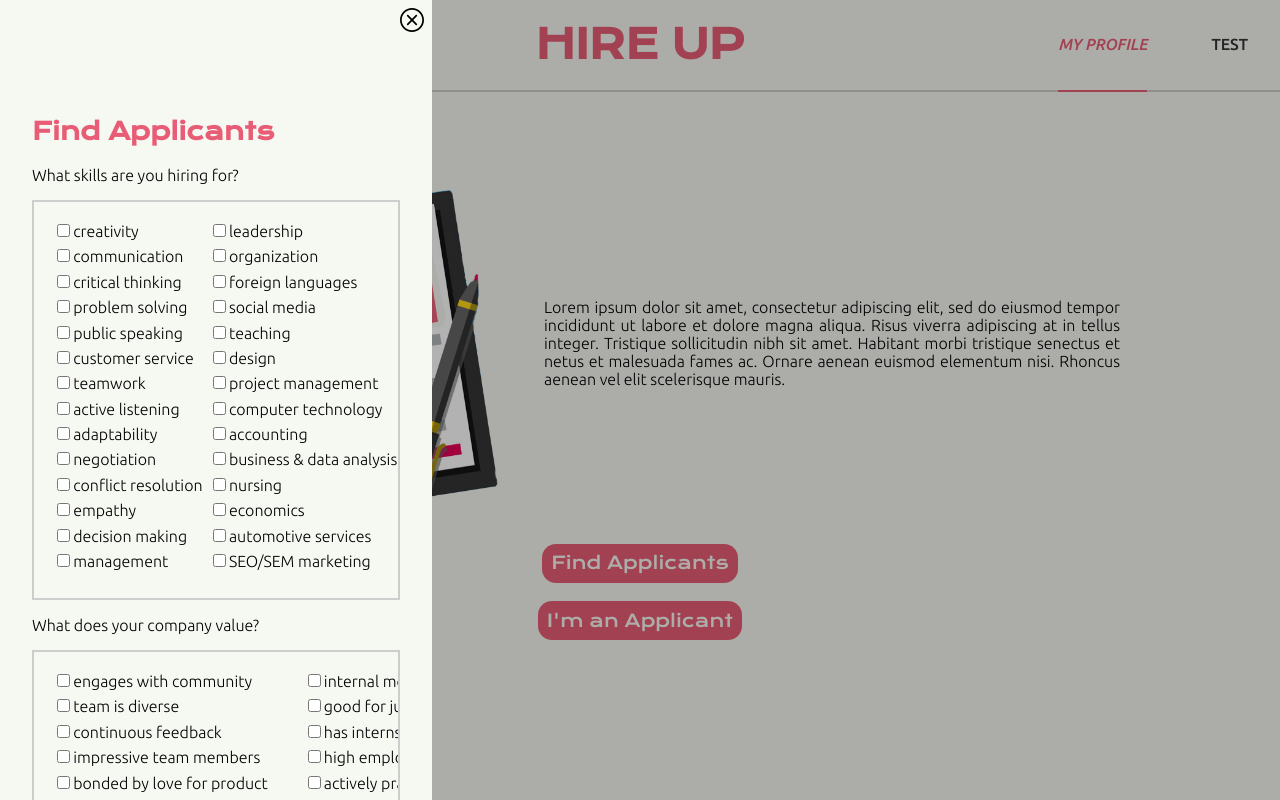
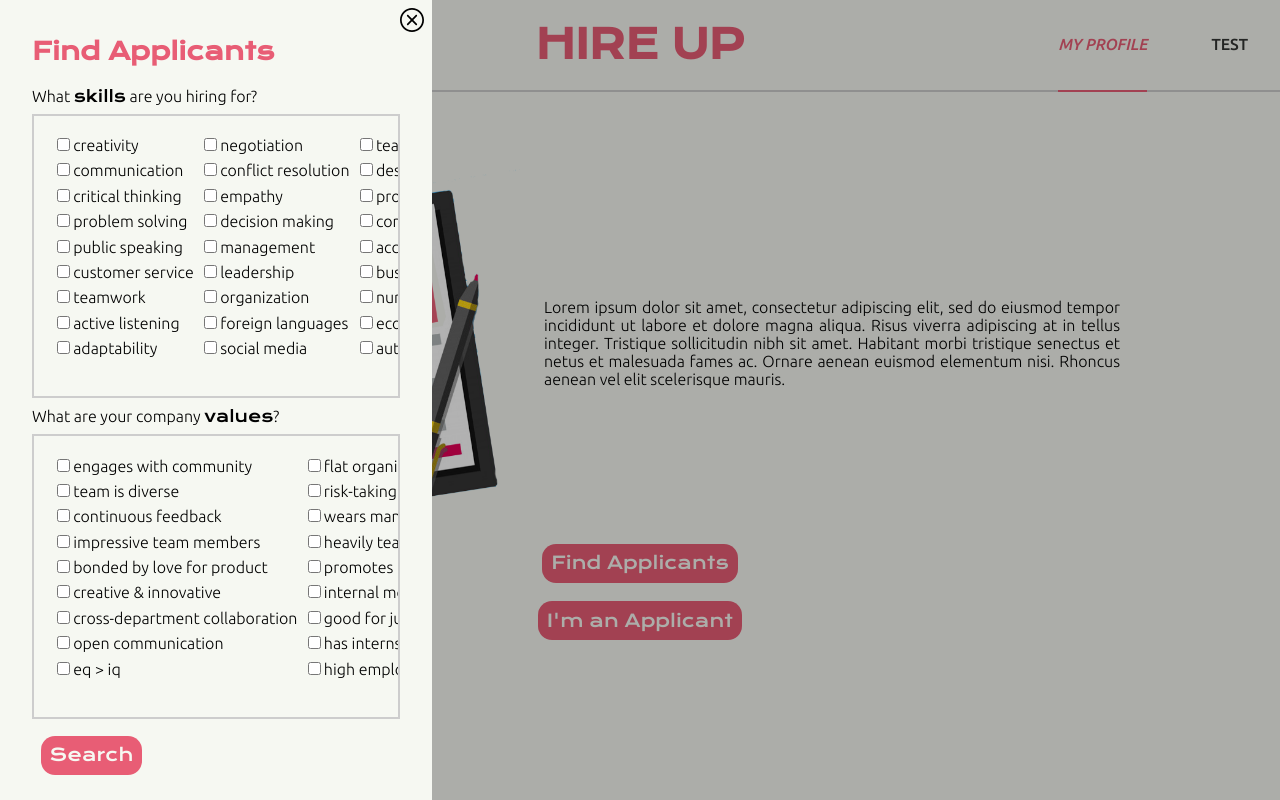
Before and after one commit to HireUp-Turing/HireUp_frontend, a React (Create React App) app: page / in a window 1280 px wide. Both pictures are taken after a click on the button "Find Applicants". Built offline with nearby package versions, Linux system fonts and the light colour scheme.

Commit message:
Add accent text to key words in Search #19

```diff
--- a/src/components/Header/Header.scss
+++ b/src/components/Header/Header.scss
@@ -7,8 +7,6 @@
 	border-bottom: solid .13em $soft-accent;
 	position: fixed;
 	width: 100%;
-
-
 
 	.header-nav {
 		display: flex;
@@ -53,6 +51,6 @@
 	}
 
 	.bm-item-list {
-		height: min-content;
+		display: flex;
 	}
 }
--- a/src/components/Search/Search.scss
+++ b/src/components/Search/Search.scss
@@ -1,7 +1,7 @@
 @import '../../_variables.scss';
 
 .Search {
-  margin: 6em 2em;
+  margin: 1em 2em;
   display: flex;
   flex-direction: column;
   align-items: flex-start;
@@ -9,13 +9,13 @@
 
 .options {
   border: .13em solid $soft-accent;
-  margin: 1em 0;
+  margin: .5em 0;
   display: flex;
   flex-direction: column;
   align-items: flex-start;
   flex-wrap: wrap;
   overflow: scroll;
-  height: 25em;
+  height: 20em;
   width: 23em;
   padding: 1em;
 }
--- a/src/components/Search/Search.tsx
+++ b/src/components/Search/Search.tsx
@@ -63,13 +63,13 @@ const Search: React.FC = () => {
 		<form className="Search" onSubmit={runSearch}>
 			<h2>Find Applicants</h2>
 			<label htmlFor="skills-options" className="form-label">
-				What skills are you hiring for?
+				What <span className="accent-text">skills</span> are you hiring for?
 			</label>
 			<section id="skills-options" className="options">
 				{makeOption(state.skills, "skills")}
 			</section>
 			<label htmlFor="values-options" className="form-label">
-				What does your company value?
+				What are your company <span className="accent-text">values</span>?
 			</label>
 			<section id="values-options" className="options">
 				{makeOption(state.values, "values")}
--- a/src/index.scss
+++ b/src/index.scss
@@ -32,3 +32,7 @@ h1 {
 	color: $main-bg;
 	border: none;
 }
+
+.accent-text {
+	font-family: 'Krona One', sans-serif;
+}
```
